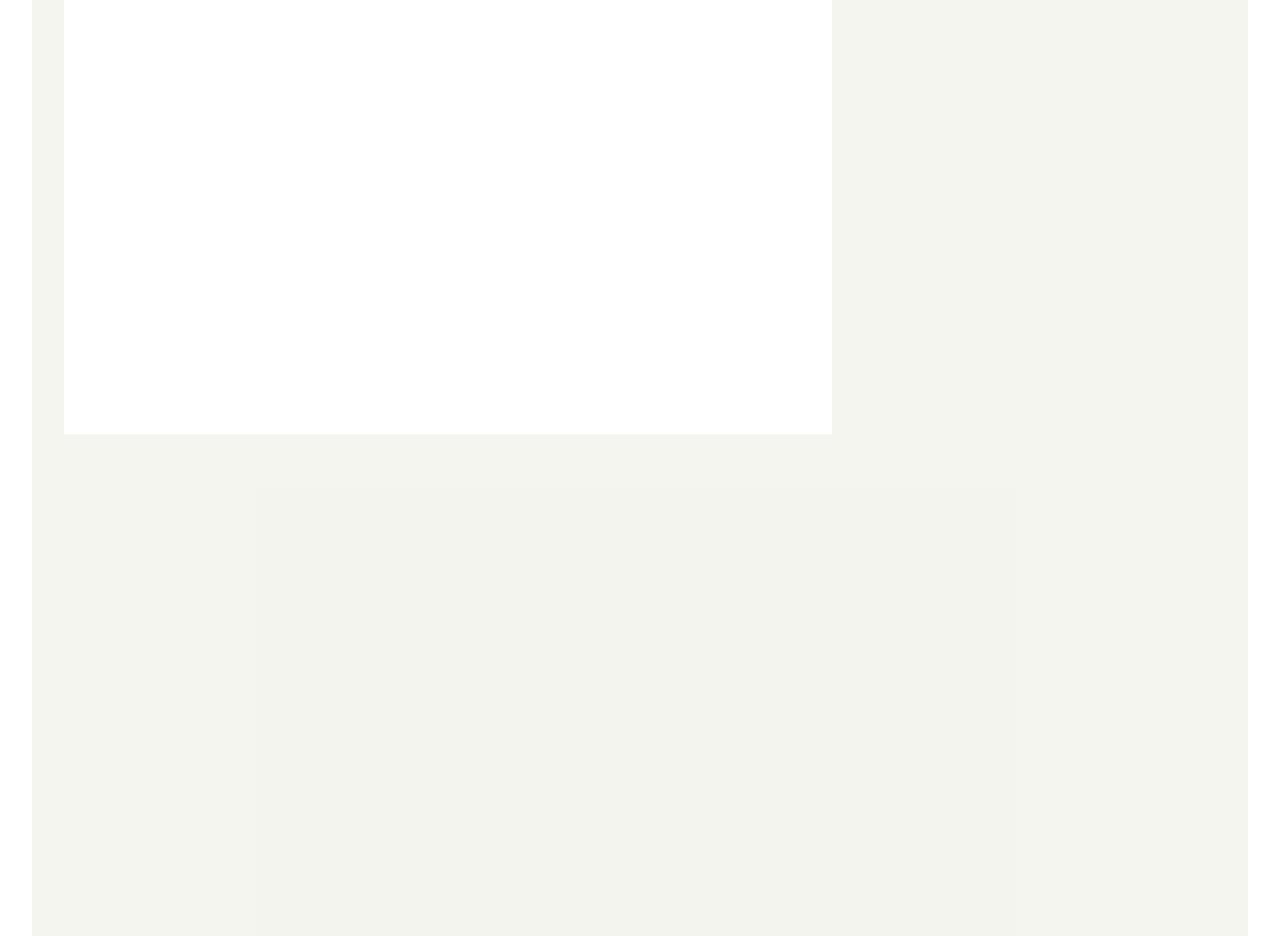
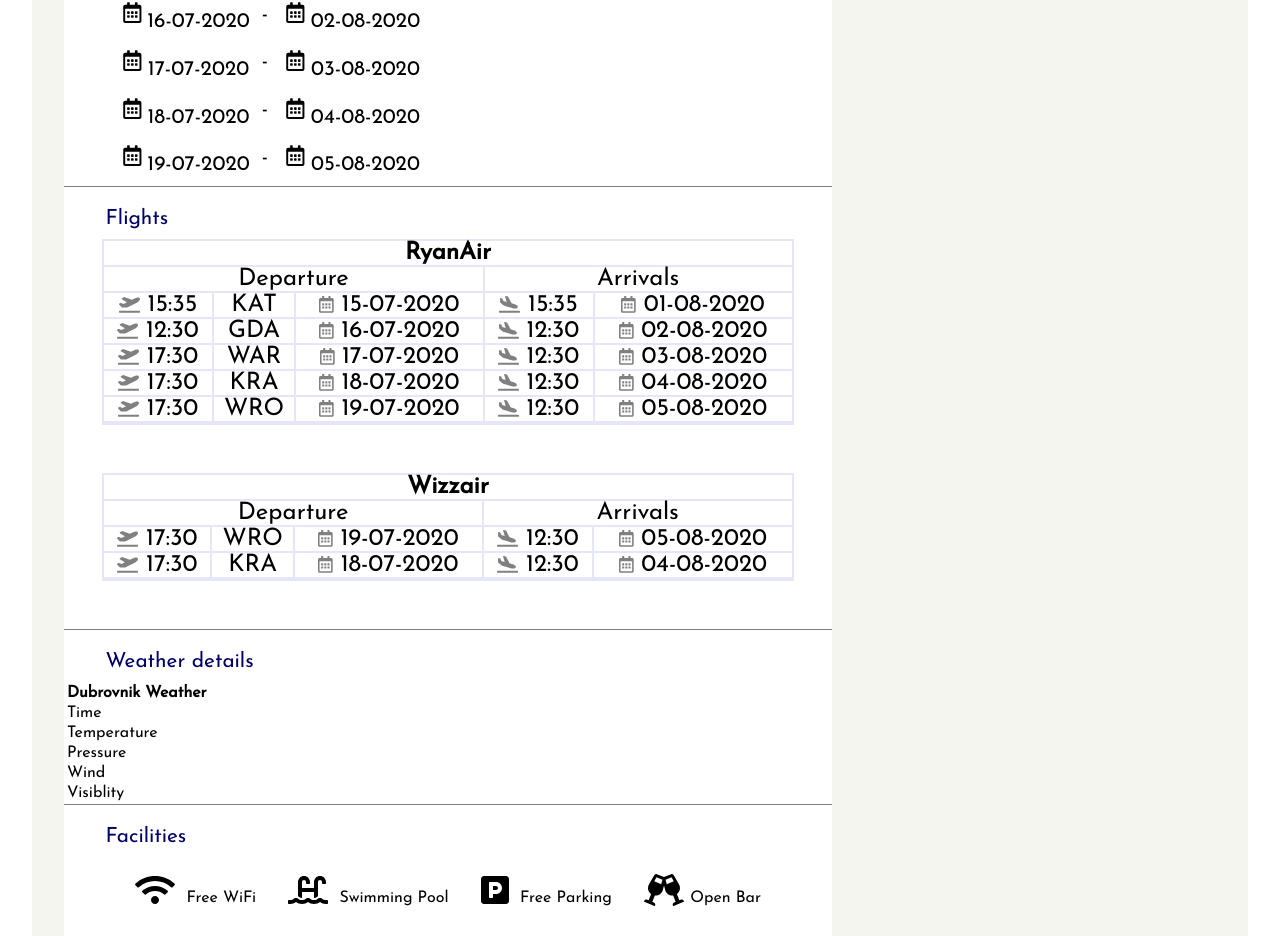
Before and after one commit to piwanicki/fake-travel-agency-project, a React (Create React App) app: page /offerDetails/Dubrovnik in a window 1280 px wide. Shown: the part 1289-2225 px from the top of the page. Built offline with nearby package versions, Linux system fonts and the light colour scheme.

Commit message:
add Flights add weather deatials, add facilities to guide tab

```diff
--- a/src/UI/Layout/Layout.js
+++ b/src/UI/Layout/Layout.js
@@ -7,7 +7,10 @@ import MainPage from "../../components/MainPage/MainPage";
 import { Switch, Route, Redirect } from "react-router-dom";
 import OfferDetails from "../../components/OffersContainer/Offer/OfferDetails/OfferDetails";
 
-class Layout extends Component {
+
+ class Layout extends Component {
+
+
   render() {
     return (
       <div className={classes.Layout}>
@@ -27,4 +30,5 @@ class Layout extends Component {
   }
 }
 
+
 export default Layout;
--- a/src/components/OffersContainer/Offer/OfferDetails/OfferGuide/OfferGuide.js
+++ b/src/components/OffersContainer/Offer/OfferDetails/OfferGuide/OfferGuide.js
@@ -9,34 +9,182 @@ import {
   faWheelchair,
   faBaby,
   faTableTennis,
+  faPlaneDeparture,
+  faPlaneArrival,
 } from "@fortawesome/free-solid-svg-icons";
+import {faCalendarAlt} from "@fortawesome/free-regular-svg-icons";
+import Offers from "../../../Offers";
+import {connect} from "react-redux";
 
 const OfferGuide = (props) => {
+  const OfferObj = Offers[`${props.city}`];
+  const term = OfferObj.details["term"];
+  const flights = OfferObj.details["flights"];
+  const ryanFlights = flights["RyanAir"];
+
+  const ryanAirCities = Object.keys(flights["RyanAir"]);
+  const wizzairAirCities = Object.keys(flights["WizzAir"]);
+
+  const prepareFlightTable = (cities) => {
+    return cities.map((city, key) => (
+      <tr key={key}>
+        <td>
+          <FontAwesomeIcon icon={faPlaneDeparture} />{" "}
+          {ryanFlights[city].departure[0]}
+        </td>
+        <td>{city.split("").splice(0, 3).join("").toUpperCase()}</td>
+        <td>
+          <FontAwesomeIcon icon={faCalendarAlt} />{" "}
+          {ryanFlights[city].departure[1]}
+        </td>
+        <td>
+          <FontAwesomeIcon icon={faPlaneArrival} />{" "}
+          {ryanFlights[city].arrival[0]}
+        </td>
+        <td>
+          <FontAwesomeIcon icon={faCalendarAlt} />{" "}
+          {ryanFlights[city].arrival[1]}
+        </td>
+      </tr>
+    ));
+  };
+
+  const prepareTermTable = (term) => {
+    return term.map((term, key) => (
+      <tr key={key}>
+        <td>
+          <FontAwesomeIcon icon={faCalendarAlt} />
+          {term.from}
+        </td>
+        <td>
+          <span>-</span>
+        </td>
+        <td>
+          <FontAwesomeIcon icon={faCalendarAlt} />
+          {term.to}
+        </td>
+      </tr>
+    ));
+  };
+
+  const termJS = prepareTermTable(term);
+
+  const ryanFlightsJSX = prepareFlightTable(ryanAirCities);
+  const wizzairFlightsJSX = prepareFlightTable(wizzairAirCities);
+  const depArrTR = (
+    <>
+      <tr>
+        <td colSpan="3">Departure</td>
+        <td colSpan="2">Arrivals</td>
+      </tr>
+    </>
+  );
+
   return (
     <div className={classes.OfferGuide}>
-
       <h2>{props.country}</h2>
       <h3>{props.city}</h3>
-      <p>
 
-      </p>
+      <div className={classes.Termins}>
+        <p>Other free term: </p>
+        <table>
+          <tbody>{termJS}</tbody>
+        </table>
+      </div>
 
-      <div className={classes.Termins}>Term</div>
-      <div className={classes.Flights}>Flights - departments</div>
+      <div className={classes.Flights}>
+        <p>Flights</p>
+        <table>
+          <tbody>
+            <tr>
+              <th colSpan="5">RyanAir</th>
+            </tr>
+            {depArrTR}
+            {ryanFlightsJSX}
+          </tbody>
+        </table>
 
-      <div className={classes.WeatherDetails}>Weather details</div>
+        <table>
+          <tbody>
+            <tr>
+              <th colSpan="5">Wizzair</th>
+            </tr>
+            {depArrTR}
+            {wizzairFlightsJSX}
+          </tbody>
+        </table>
+      </div>
 
+      <div className={classes.WeatherDetails}>
+        <p>Weather details</p>
+
+        <table>
+          <tbody>
+            <tr>
+              <th colSpan="2">{props.city} Weather</th>
+            </tr>
+            <tr>
+              <td>Time</td>
+              {/* <td>{currentCityWeather.observation_time}</td> */}
+            </tr>
+            <tr>
+              <td>Temperature</td>
+              {/* <td>{currentCityWeather.temperature}</td> */}
+            </tr>
+            <tr>
+              <td>Pressure</td>
+              {/* <td>{currentCityWeather.pressure}</td> */}
+            </tr>
+            <tr>
+              <td>Wind </td>
+              {/* <td>currentCityWeather.wind_speed / currentCityWeather.wind_dir </td> */}
+            </tr>
+            <tr>
+              <td>Visiblity</td>
+              {/* <td>{currentCityWeather.visibility}</td> */}
+            </tr>
+          </tbody>
+        </table>
+      </div>
+
+      <div className={classes.Facilities}>
+        <p>Facilities </p>
         <div className={classes.FacilitiesIcons}>
-        <FontAwesomeIcon icon={faWifi} />
-        <FontAwesomeIcon icon={faSwimmingPool} />
-        <FontAwesomeIcon icon={faParking} />
+          <span>
+            <FontAwesomeIcon icon={faWifi} /> Free WiFi
+          </span>
+          <span>
+            <FontAwesomeIcon icon={faSwimmingPool} /> Swimming Pool
+          </span>
+          <span>
+            <FontAwesomeIcon icon={faParking} /> Free Parking
+          </span>
+          <span>
             <FontAwesomeIcon icon={faGlassCheers} />
+            Open Bar
+          </span>
+          <span>
             <FontAwesomeIcon icon={faWheelchair} />
+            Adapted for disabled Persons
+          </span>
+          <span>
             <FontAwesomeIcon icon={faBaby} />
+            Baby Room
+          </span>
+          <span>
             <FontAwesomeIcon icon={faTableTennis} />
+            Play Room
+          </span>
+        </div>
       </div>
     </div>
   );
 };
 
-export default OfferGuide;
+const mapStateToProps = (state) => {
+  return {
+    weatherMap: state.weathers,
+  };
+};
+
+export default connect(mapStateToProps, null)(OfferGuide);
--- a/src/components/OffersContainer/Offer/OfferDetails/OfferGuide/OfferGuide.module.scss
+++ b/src/components/OffersContainer/Offer/OfferDetails/OfferGuide/OfferGuide.module.scss
@@ -1,3 +1,5 @@
+$border-bottom: 1px solid grey;
+
 .OfferGuide {
   h2 {
     margin: 0;
@@ -9,4 +11,95 @@
     margin: 0 2em;
     color: #000066;
   }
+
+  p {
+    color: #000066;
+    font-size: 1.3em;
+    padding-left: 2em;
+    margin-top: 1em;
+    margin-bottom: 0.5em;
+  }
+
+  .Termins {
+    border-bottom: $border-bottom;
+    table {
+      text-align: center;
+      padding-left: 2em;
+      font-size: 1.3em;
+      border-spacing: 0.5em;
+
+      th {
+        text-align: left;
+      }
+
+      svg {
+        padding: 0.3em;
+      }
+    }
+  }
+
+  .Flights {
+    border-bottom: $border-bottom;
+    table {
+      margin-bottom: 2em;
+      margin-left: auto;
+      margin-right: auto;
+
+      width: 90%;
+      text-align: center;
+      border: 2px double #e6e6fa;
+      font-size: 1.5em;
+      border-spacing: 0;
+
+      th {
+        border-bottom: 2px double #e6e6fa;
+        padding: 0;
+        margin: 0;
+      }
+
+      tr {
+        &:last-child {
+          border-bottom: none;
+        }
+
+        td {
+          padding: 0;
+          margin: 0;
+          border-left: 2px double #e6e6fa;
+          border-bottom: 2px double #e6e6fa;
+
+          &:first-child {
+            border-left: none;
+          }
+
+          svg {
+            font-size: 0.7em;
+            color: grey;
+          }
+        }
+      }
+    }
+  }
+
+  .WeatherDetails {
+    border-bottom: $border-bottom;
+  }
+
+  .Facilities {
+    .FacilitiesIcons {
+      display: flex;
+      justify-content: center;
+      flex-wrap: wrap;
+
+      svg {
+        font-size: 2em;
+        padding-right: 0.2em;
+      }
+
+      span {
+        margin: 1em;
+        width: auto;
+      }
+    }
+  }
 }
--- a/src/components/OffersContainer/Offer/RecommendedOffer.js
+++ b/src/components/OffersContainer/Offer/RecommendedOffer.js
@@ -1,12 +1,12 @@
-import React, { Component } from "react";
+import React, {Component} from "react";
 import classes from "./RecommendedOffer.module.scss";
 import axios from "axios";
-import { Link } from "react-router-dom";
+import {Link} from "react-router-dom";
 
 class RecommendedOffer extends Component {
   state = {
     weather: null,
-    weatherIcon: null
+    weatherIcon: null,
   };
 
   componentDidMount = () => {
@@ -18,18 +18,18 @@ class RecommendedOffer extends Component {
       .get(
         `http://api.weatherstack.com/current?access_key=22109322a48c375ebd5e83eb3ce12344&query=${this.props.city}`
       )
-      .then(response =>
+      .then((response) => {
         this.setState({
           weather: response.data.current.temperature,
-          weatherIcon: response.data.current.weather_icons
-        })
-     )
-      .catch(error => console.log(`Undefined city`));
+          weatherIcon: response.data.current.weather_icons,
+        });
+      })
+      .catch((error) => console.log(`Undefined city`));
   };
 
-  offerSelectedHandler = city => {};
-
   render() {
+    console.log(this.state.weather);
+    console.log(this.state.weatherIcon);
     return (
       <div className={classes.RecommendedOffer}>
         <ul>
@@ -41,7 +41,7 @@ class RecommendedOffer extends Component {
               </p>
             </div>
           </li>
-          <li style={{ margin: "1.1em" }}>
+          <li style={{margin: "1.1em"}}>
             <img src={this.state.weatherIcon} alt="weather" />
             <h3>{this.state.weather} &#186; C</h3>
           </li>
@@ -57,10 +57,7 @@ class RecommendedOffer extends Component {
           </li>
         </ul>
 
-        <div
-          className={classes.ImgContainer}
-          onClick={() => this.offerSelectedHandler(this.props.city)}
-        >
+        <div className={classes.ImgContainer}>
           <Link to={`/offerDetails/${this.props.city}`}>
             <img
               src={`images/${this.props.cntrImgUrl}`}
--- a/src/components/OffersContainer/Offers.js
+++ b/src/components/OffersContainer/Offers.js
@@ -80,37 +80,37 @@ const Offers = {
       flights: {
         RyanAir: {
           Katowice: {
-            departure: "15-07-2020",
-            arrival: "01-08-2020",
+            departure: ['15:35',"15-07-2020"],
+            arrival: ['15:35',"01-08-2020"]
           },
           Gdansk: {
-            departure: "16-07-2020",
-            arrival: "02-08-2020",
+            departure: ['12:30',"16-07-2020"],
+            arrival: ['12:30',"02-08-2020"],
           },
           Warszawa: {
-            departure: "17-07-2020",
-            arrival: "03-08-2020",
+            departure: ['17:30',"17-07-2020"],
+            arrival:   ['12:30',"03-08-2020"],
           },
 
           Krakow: {
-            departure: "18-07-2020",
-            arrival: "04-08-2020",
+            departure:['17:30',"18-07-2020"],
+            arrival:  ['12:30',"04-08-2020"],
           },
 
           Wroclaw: {
-            departure: "19-07-2020",
-            arrival: "05-08-2020",
+            departure:['17:30',"19-07-2020"],
+            arrival:  ['12:30',"05-08-2020"],
           },
         },
 
         WizzAir: {
           Wroclaw: {
-            departure: "19-07-2020",
-            arrival: "05-08-2020",
+            departure: ['17:30',"19-07-2020",],
+            arrival:   ['12:30',"05-08-2020"],
           },
           Krakow: {
-            departure: "18-07-2020",
-            arrival: "04-08-2020",
+            departure: ['17:30','18-07-2020'],
+            arrival:   ['12:30','04-08-2020'],
           },
         },
       },
--- a/src/reducers/reducers.js
+++ b/src/reducers/reducers.js
@@ -1,6 +1,7 @@
 const initialState = {
   adults: 2,
   kids: 0,
+  weathers : new Map(),
 };
 
 const reducers = (state = initialState, action) => {
@@ -29,6 +30,15 @@ const reducers = (state = initialState, action) => {
       }
     }
 
+    case "UPD_WEATHER" : {
+      const updWeathersState = state.weathers;
+      const updWeather = updWeathersState.set(action.city, action.weatherDetails);
+      return {
+        ...state,
+        weathers: updWeather
+      }
+    }
+
     default:
       return state;
   }
```
Lines whose indentation alone changed are shown as unchanged.
